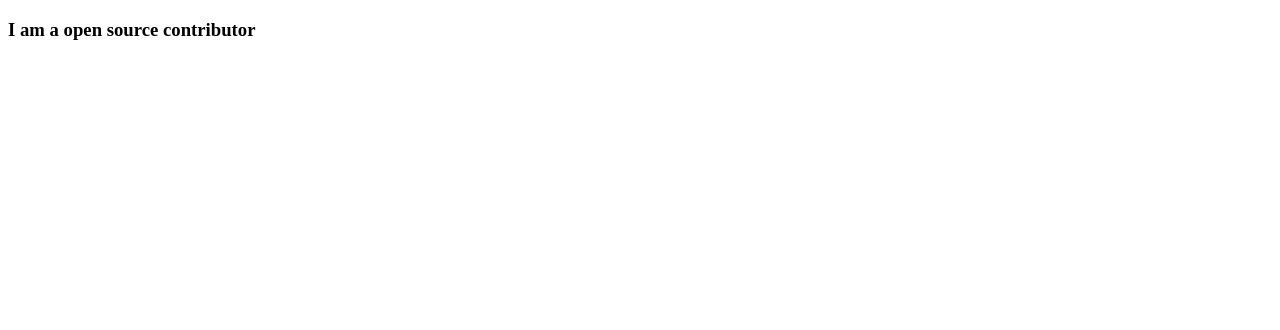
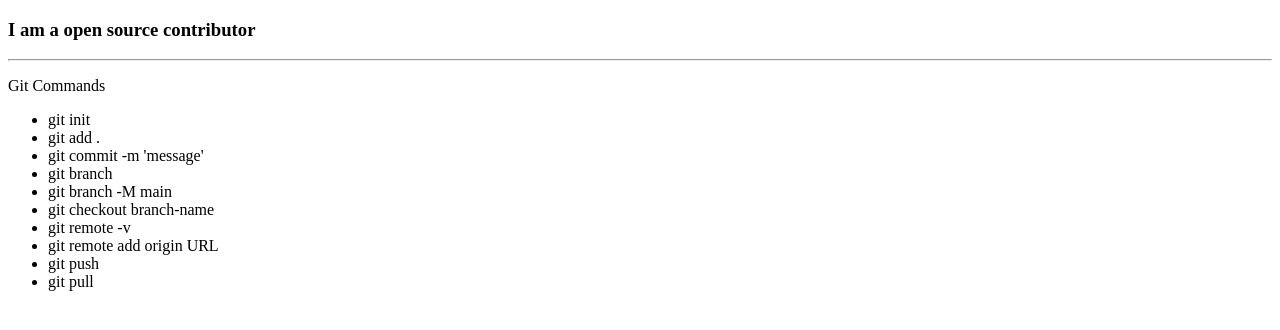
Before and after one commit to ashish-adoniss/test-contribution, a plain HTML site: page index.html in a window 1280 px wide. Drawn offline with Linux system fonts and the light colour scheme.

Commit message:
Add commands to index.html

```diff
--- a/index.html
+++ b/index.html
@@ -7,5 +7,19 @@
   </head>
   <body>
     <h3>I am a open source contributor</h3>
+    <hr />
+    <p>Git Commands</p>
+    <ul>
+      <li>git init</li>
+      <li>git add .</li>
+      <li>git commit -m 'message'</li>
+      <li>git branch</li>
+      <li>git branch -M main</li>
+      <li>git checkout branch-name</li>
+      <li>git remote -v</li>
+      <li>git remote add origin URL</li>
+      <li>git push</li>
+      <li>git pull</li>
+    </ul>
   </body>
 </html>
```
